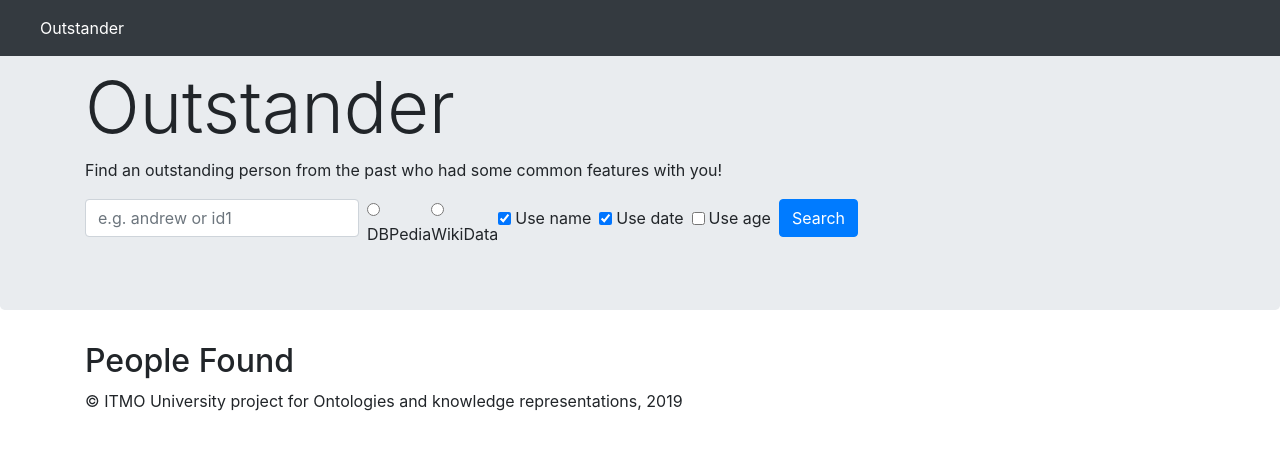
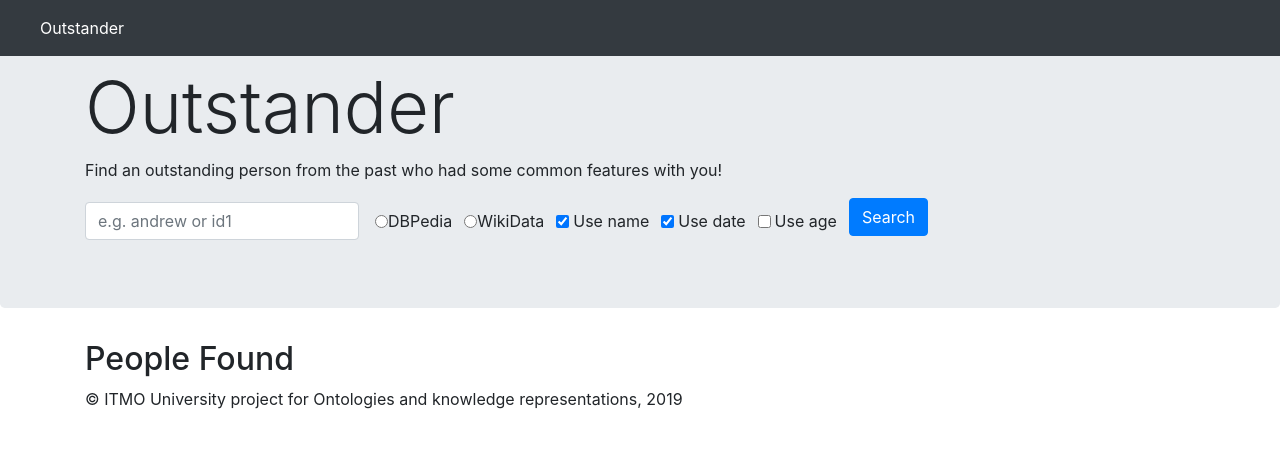
Before and after one commit to alexpulich/itmo-ontologies-project, a Flask app: page / in a window 1280 px wide. Shown: the top 450 px of the page. Run offline with Flask 2, Linux system fonts and the light colour scheme; some libraries are stand-ins or nearby versions.

Commit message:
date fix + markup form fix

```diff
--- a/api/dbpedia.py
+++ b/api/dbpedia.py
@@ -21,9 +21,16 @@ def search_people(name, date, use_name, use_date, use_age, lang='ru'):
     if not use_name and not use_date and not use_age:
         return None
 
-    d = date[0]
-    m = date[1]
-    y = date[2]
+    d = None
+    m = None
+    y = None
+
+    if len(date) > 1:
+        d = date[0]
+        m = date[1]
+
+    if len(date) == 3:
+        y = date[2]
 
     if int(d) < 10:
         d = '0' + str(d)
@@ -31,10 +38,13 @@ def search_people(name, date, use_name, use_date, use_age, lang='ru'):
         m = '0' + str(m)
 
     b_date = ''
-    if use_age:
+    if use_age and y is not None:
         b_date += str(y)
-    if use_date:
+    if use_date and m is not None and d is not None:
         b_date += f'-{m}-{d}'
+
+    if (use_age or use_date) and b_date == '':
+        return ''
 
     query = '''SELECT DISTINCT sample(?person) as ?person,
     sample(?full_name) as ?full_name,
--- a/templates/index.html
+++ b/templates/index.html
@@ -2,22 +2,22 @@
 {% block jumbotron_custom %}
     <form action="" method="post" class="form-inline">
         {{ form.hidden_tag() }}
-        {{ form.vk_id(class_="form-control mb-2 mr-sm-2", placeholder="e.g. andrew or id1") }}
+        {{ form.vk_id(class_="form-control mr-3", placeholder="e.g. andrew or id1") }}
         {% for subfield in form.api %}
-        <span>
-            <span>{{ subfield }}</span>
-            <span>{{ subfield.label }}</span>
-        </span>
+            <div class="form-check form-check-inline">
+                {{ subfield }}
+                {{ subfield.label(class_="form-check-label") }}
+            </div>
         {% endfor %}
-        <div class="form-check mb-2 mr-sm-2">
+        <div class="form-check form-check-inline">
             {{ form.name(class_="form-check-input", checked=request.args.get('name') != 'no') }}
             {{ form.name.label(class_="form-check-label") }}
         </div>
-        <div class="form-check mb-2 mr-sm-2">
+        <div class="form-check form-check-inline">
             {{ form.date(class_="form-check-input", checked=request.args.get('date') != 'no') }}
             {{ form.date.label(class_="form-check-label") }}
         </div>
-        <div class="form-check mb-2 mr-sm-2">
+        <div class="form-check form-check-inline">
             {{ form.age(class_="form-check-input", checked=request.args.get('age') == 'no') }}
             {{ form.age.label(class_="form-check-label") }}
         </div>
```
